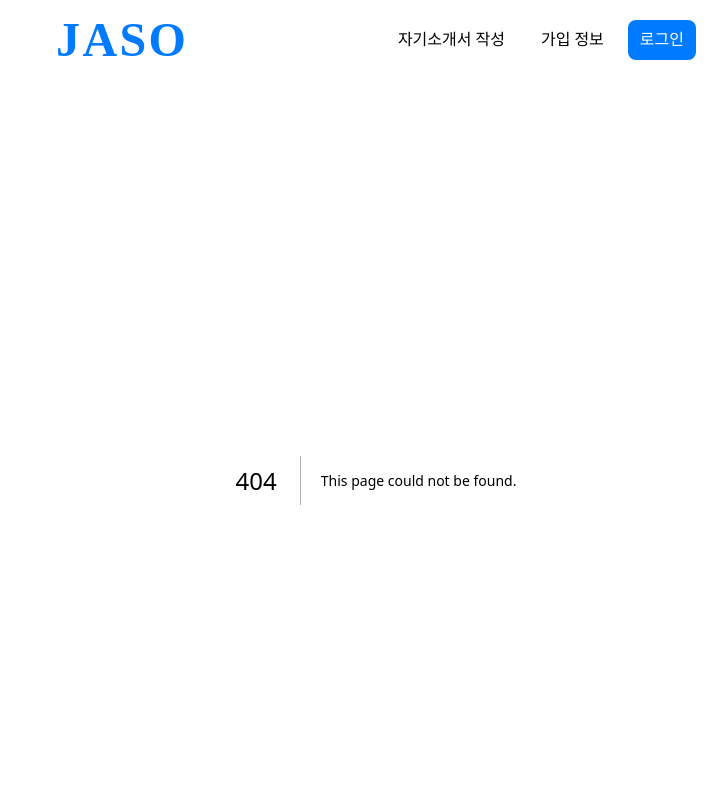
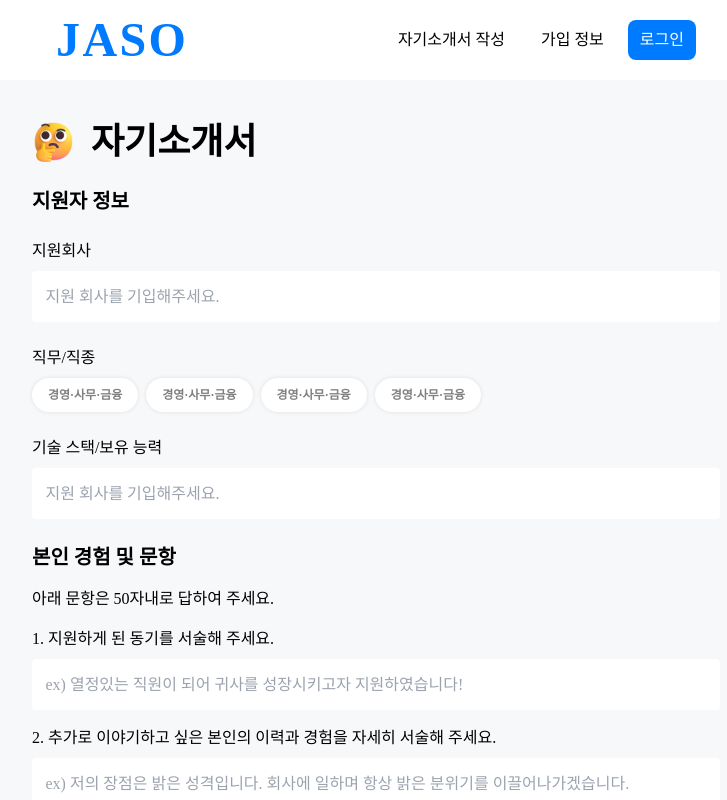
Before and after one commit to Original-Gimchi/VisualNovel_CLIENT, a Next.js app: page /coverletter in a window 1280 px wide. Before the commit this address had no page. Shown: the top 800 px of the page, without its empty margins (264-991 px from the left). Built offline with nearby package versions, Linux system fonts and the light colour scheme.

Commit message:
자기소개서 페이지 추가

```diff
--- a/components/atoms/Input.tsx
+++ b/components/atoms/Input.tsx
@@ -2,7 +2,7 @@ import classNames from "classnames";
 import { InputHTMLAttributes, useRef } from "react";
 
 interface InputProps extends InputHTMLAttributes<HTMLInputElement> {
-  label: string;
+  label?: string;
   isClipboard?: boolean;
 }
 
--- /dev/null
+++ b/pages/coverletter/index.tsx
@@ -0,0 +1,54 @@
+import Button from "@/components/atoms/Button";
+import Category from "@/components/atoms/Category";
+import Frame from "@/components/atoms/Frame";
+import Input from "@/components/atoms/Input";
+import ThinkingIcon from "@/components/icons/ThinkingIcon";
+
+export default function CoverLetter() {
+  const categorys = [
+    "경영·사무·금융",
+    "경영·사무·금융",
+    "경영·사무·금융",
+    "경영·사무·금융",
+  ];
+
+  return (
+    <Frame>
+      <div className="flex flex-col gap-6 mt-10">
+        <div className="flex items-center gap-4">
+          <ThinkingIcon />
+          <p className="text-4xl font-black">자기소개서</p>
+        </div>
+        <h3 className="text-xl font-black">지원자 정보</h3>
+        <Input label="지원회사" placeholder="지원 회사를 기입해주세요." />
+
+        <div>
+          <p className="mb-2">직무/직종</p>
+          <Category.Group categorys={categorys} />
+        </div>
+        <Input
+          label="기술 스택/보유 능력"
+          placeholder="지원 회사를 기입해주세요."
+        />
+
+        <div className="flex flex-col gap-4">
+          <h3 className="text-xl font-black">본인 경험 및 문항</h3>
+          <p>아래 문항은 50자내로 답하여 주세요.</p>
+          <Input
+            label="1. 지원하게 된 동기를 서술해 주세요."
+            placeholder="ex) 열정있는 직원이 되어 귀사를 성장시키고자 지원하였습니다!"
+          />
+          <Input
+            label="2. 추가로 이야기하고 싶은 본인의 이력과 경험을 자세히 서술해 주세요."
+            placeholder="ex) 저의 장점은 밝은 성격입니다. 회사에 일하며 항상 밝은 분위기를 이끌어나가겠습니다."
+          />
+        </div>
+
+        <div className="flex flex-col gap-5 items-center my-5">
+          <Button className="px-8">+</Button>
+          <Button>완료하기</Button>
+        </div>
+      </div>
+    </Frame>
+  );
+}
--- a/pages/result/index.tsx
+++ b/pages/result/index.tsx
@@ -32,7 +32,7 @@ export default function Result() {
           </div>
         </div>
         <div>
-          <p className="mb-2">회사가 원하는 해시태그</p>
+          <p className="mb-2">회사가 원하는 @</p>
           <Category.Group categorys={categorys} />
         </div>
       </div>
```
